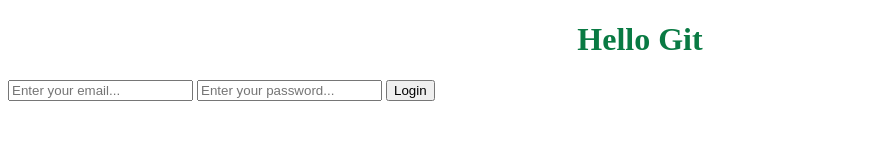
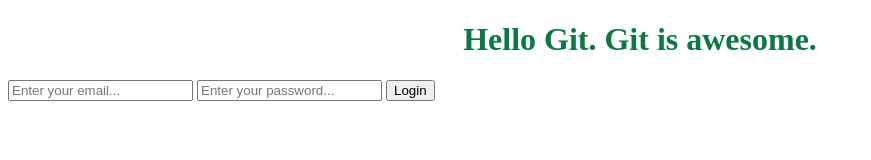
Before and after one commit to IrynaTashevska/Iryna-weatherApp, a plain HTML site: page index.html in a window 1280 px wide. Shown: the whole page, without its empty margins (0-871 px from the left). Drawn offline with Linux system fonts and the light colour scheme.

Commit message:
Add text

```diff
--- a/index.html
+++ b/index.html
@@ -9,7 +9,7 @@
 </head>
 <body>
     <h1>
-        Hello Git
+        Hello Git. Git is awesome.
     </h1>
     <form action="#">
         <input type="email" placeholder="Enter your email...">
```
